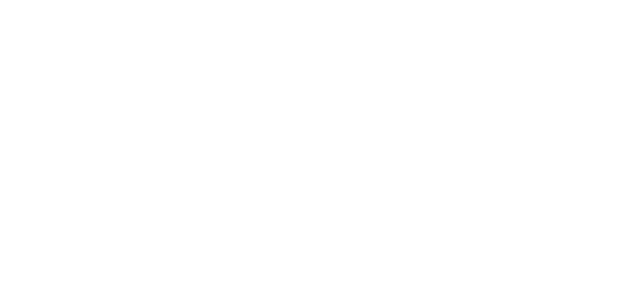
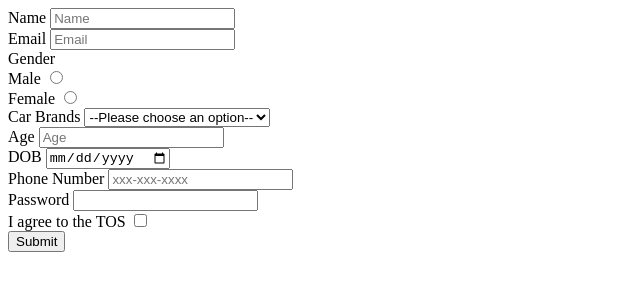
Before and after one commit to acciojob/signup-form-car-Shivansh1357, a website: page main.html in a window 1280 px wide. Shown: the whole page, without its empty margins (0-640 px from the left). Drawn offline with Linux system fonts and the light colour scheme.

Commit message:
created a submission

```diff
--- a/main.html
+++ b/main.html
@@ -10,6 +10,63 @@
 	<!-- the entire body must be written by student -->
     <script type="text/javascript" src="./script.js">
 </script>
+<form method="post">
+   <div>
+	   <label for="name">Name</label>
+	   <input type="text" name="" id="name" placeholder="Name" required>
+   </div>
+
+  <div>
+	  <label for="email">Email</label>
+	  <input type="email" name="" id="email" placeholder="Email" required>
+  </div>
+
+<div>
+	 <label for="gender">Gender</label><br>
+	<label for="gender_m">Male</label>
+	<input type="radio" name="gender" id="gender_m" required><br>
+	<label for="gender_f">Female</label>
+	<input type="radio" name="gender" id="gender_f" required>
+</div>
+
+<div>
+    <label for="cars">Car Brands</label>
+    <select id="cars">
+		<option value="disabled selector">--Please choose an option--</option>
+		<option>BMW</option>
+		<option>Audi</option>
+		<option>Mercedez</option>
+	</select>
+</div>
+
+<div>
+	<label for="age">Age</label>
+	<input type="number" id="age" placeholder="Age" required>
+</div>
+
+<div>
+	<label for="dob">DOB</label>
+	<input type="date" id="dob" required>
+</div>
+
+<div>
+	<label for="tel">Phone Number</label>
+	<input type="tel" id="tel" placeholder="xxx-xxx-xxxx" required>
+</div>
+<div>
+	<label for="password">Password</label>
+	<input type="password" id="password" required>
+</div>
+
+<div>
+	<label for="tos">I agree to the TOS</label>
+	<input type="checkbox" id="tos" required>
+</div>
+
+<!-- 	<input type="button" value="Submit"> -->
+	<button type="submit">Submit</button>
+</form>
+
 
 </body>
 
```
